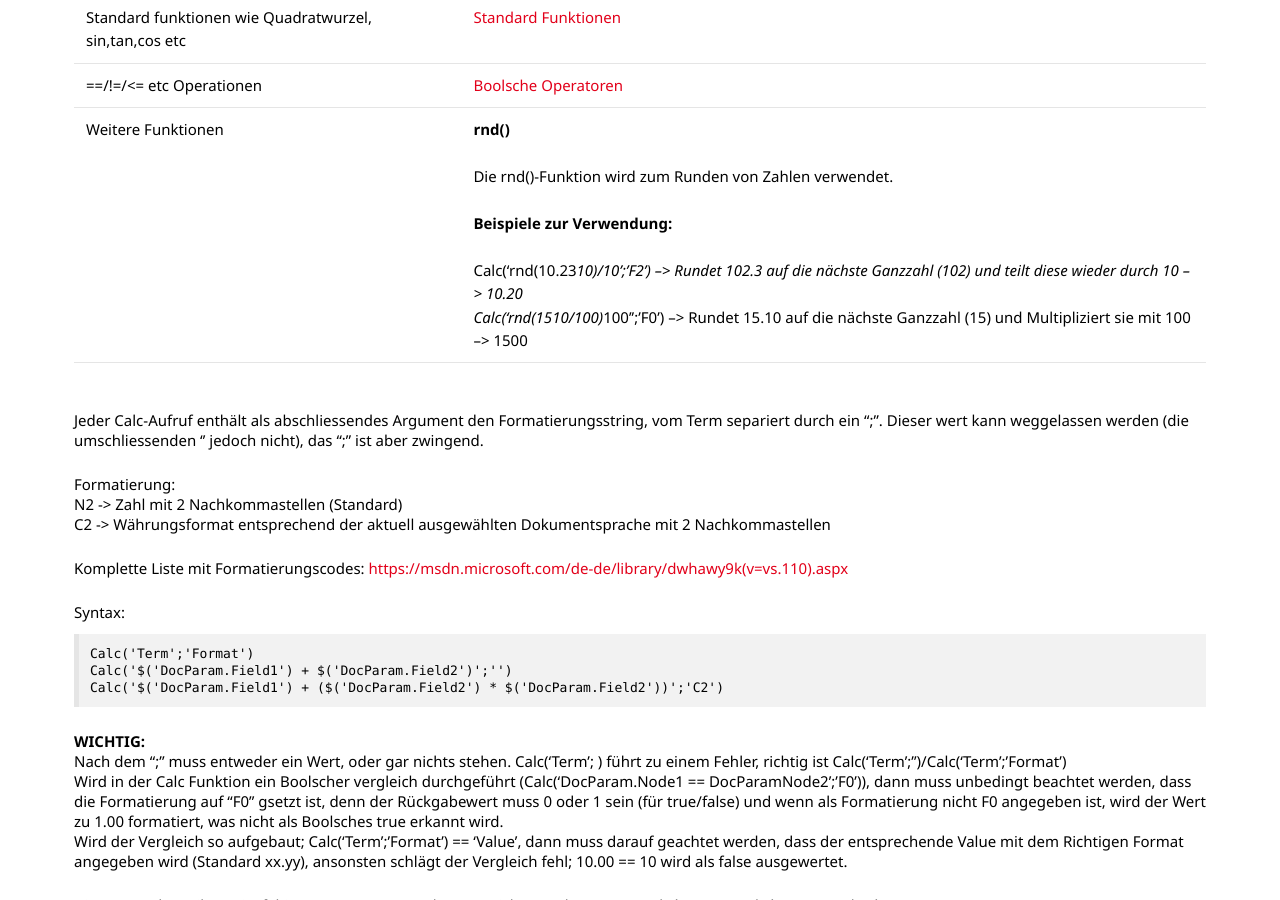
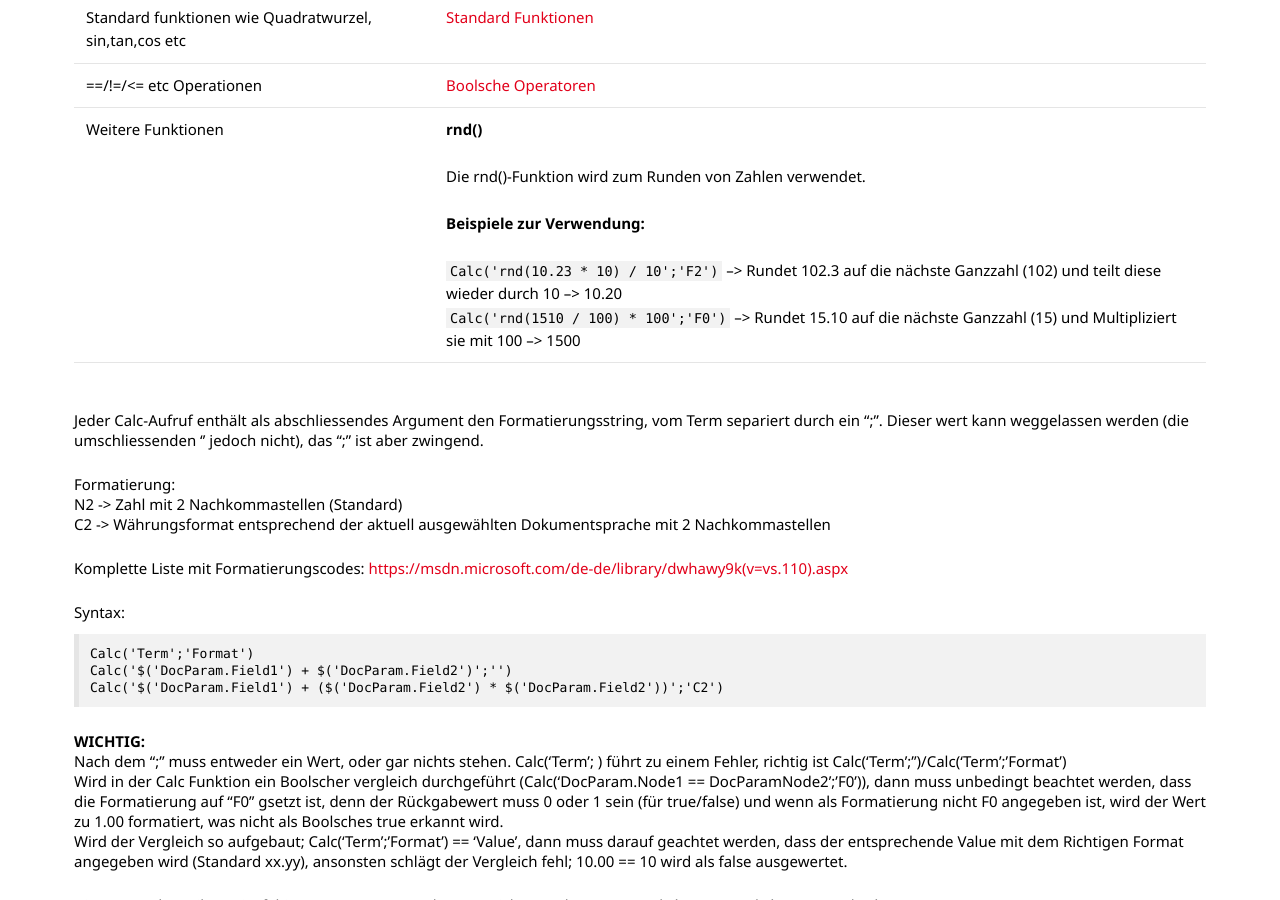
Before and after one commit to primesoft-group/oneoffixx-docs, a Jekyll site: the page built from _pages/docfunc/de/df-documentparameter.md, in a window 1280 px wide and 900 px high, scrolled down 11253 px. Built offline with Jekyll 4.4.1, drawn with Linux system fonts in a browser that asks for light colours; nearby versions of some CDN libraries; some web fonts are replaced; some of the changed lines change nothing that is shown.

Commit message:
Fixed Style Errors in rnd func

```diff
--- a/_pages/docfunc/de/df-documentparameter.md
+++ b/_pages/docfunc/de/df-documentparameter.md
@@ -312,7 +312,7 @@
 |  Basis-Operatoren wie +,-,*,/      |                      [Basis Operatoren](https://github.com/pieterderycke/Jace/wiki/Basic-Operations)  |
 |  Standard funktionen wie Quadratwurzel, sin,tan,cos etc  | [Standard Funktionen](https://github.com/pieterderycke/Jace/wiki/Standard-Functions) |
 |  ==/!=/<= etc Operationen     |       [Boolsche Operatoren](https://github.com/pieterderycke/Jace/wiki/Boolean-Operations)  |
-|  Weitere Funktionen  |  __rnd()__ <br><br>Die rnd()-Funktion wird zum Runden von Zahlen verwendet. <br><br>__Beispiele zur Verwendung:__<br><br>Calc('rnd(10.23*10)/10';'F2') --> Rundet 102.3 auf die nächste Ganzzahl (102) und teilt diese wieder durch 10 --> 10.20<br>Calc('rnd(1510/100)*100'';'F0') --> Rundet 15.10 auf die nächste Ganzzahl (15) und Multipliziert sie mit 100 --> 1500
+|  Weitere Funktionen  |  __rnd()__ <br><br>Die rnd()-Funktion wird zum Runden von Zahlen verwendet. <br><br>__Beispiele zur Verwendung:__<br><br>`Calc('rnd(10.23 * 10) / 10';'F2')`{:.language-xml} --> Rundet 102.3 auf die nächste Ganzzahl (102) und teilt diese wieder durch 10 --> 10.20<br>`Calc('rnd(1510 / 100) * 100';'F0')`{:.language-xml} --> Rundet 15.10 auf die nächste Ganzzahl (15) und Multipliziert sie mit 100 --> 1500
 
 Jeder Calc-Aufruf enthält als abschliessendes Argument den Formatierungsstring, vom Term separiert durch ein ";". Dieser wert kann weggelassen werden (die umschliessenden '' jedoch nicht), das ";" ist aber zwingend.
 
```
